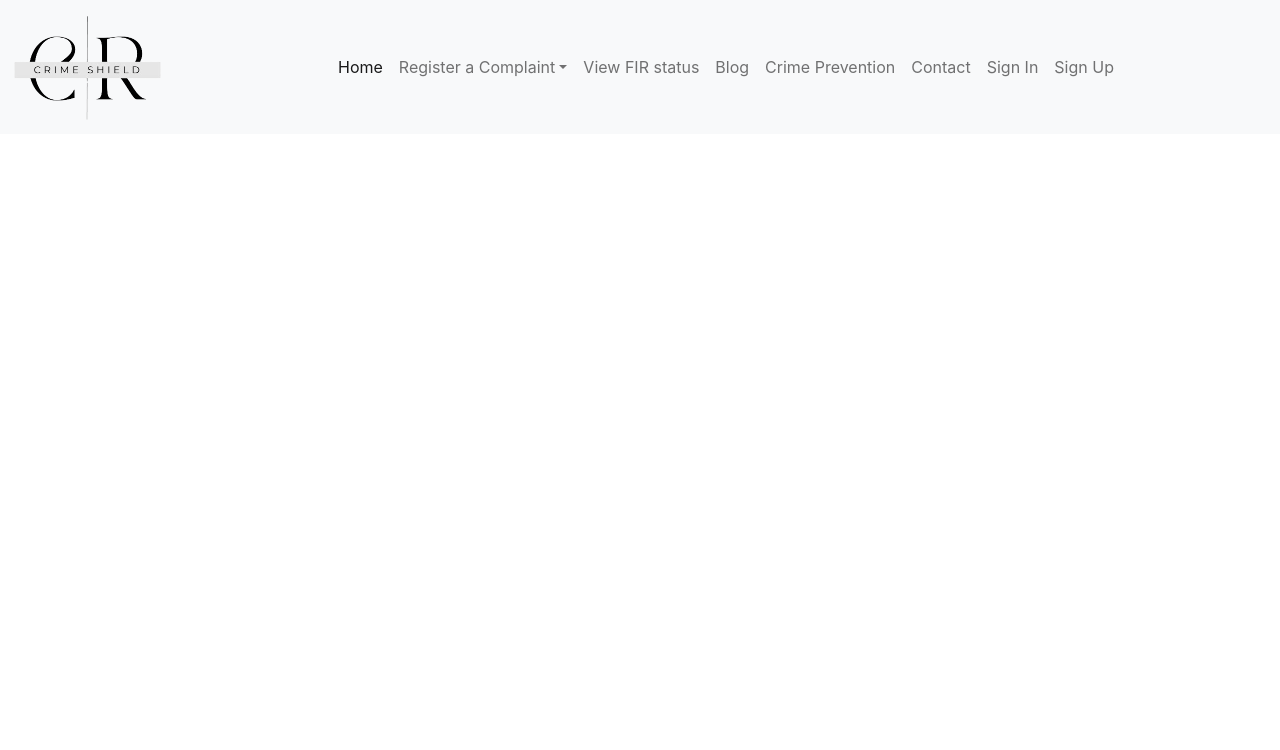
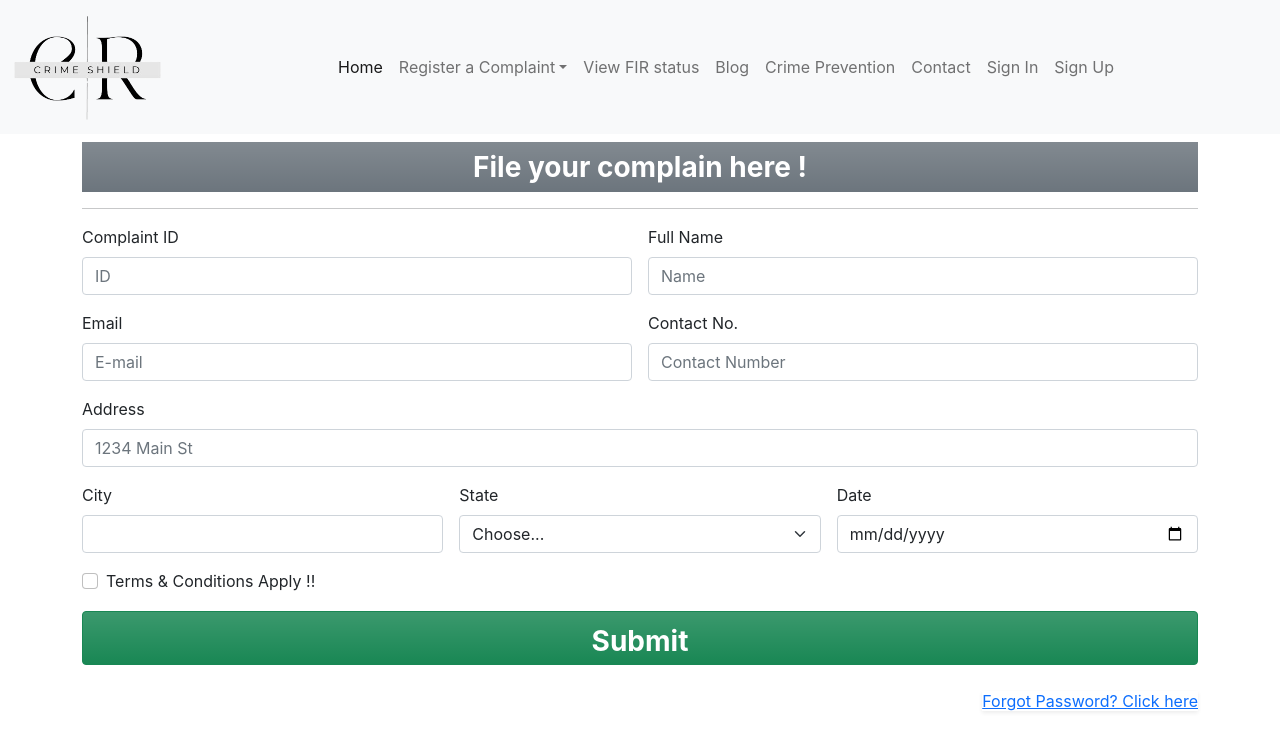
Before and after one commit to pjari14/CrimeShield, a React (Create React App) app: page /Complaint in a window 1280 px wide. Shown: the top 750 px of the page. Built offline with nearby package versions, Linux system fonts and the light colour scheme.

Commit message:
Fifth Commit

```diff
--- a/src/App.js
+++ b/src/App.js
@@ -4,6 +4,8 @@ import Navbar from "./Components/Navbar";
 import Home from "./Pages/Home";
 import Login from "./Pages/Login";
 import Signup from "./Pages/Signup";
+import Complaint from "./Pages/Complaint";
+import Incident from "./Pages/Incident";
 
 function App() {
   return (
@@ -13,6 +15,9 @@ function App() {
         <Route path="/" element={<Home />}></Route>
         <Route path="/login" element={<Login />}></Route>
         <Route path="/signup" element={<Signup />}></Route>
+        <Route path="/Complaint" element={<Complaint />}></Route>
+        <Route path="/Incident" element={<Incident />}></Route>
+
       </Routes>
     </div>
   );
--- a/src/Components/Navbar.js
+++ b/src/Components/Navbar.js
@@ -38,12 +38,12 @@ const Navbar = () => {
               </Link>
               <ul class="dropdown-menu" aria-labelledby="navbarDropdown">
                 <li>
-                  <Link class="dropdown-item" to="/womenCrime">
+                  <Link class="dropdown-item" to="/Complaint">
                     Women/Children related chrime
                   </Link>
                 </li>
                 <li>
-                  <Link class="dropdown-item" to="">
+                  <Link class="dropdown-item" to="/Incident">
                     Financial Fraud
                   </Link>
                 </li>
--- /dev/null
+++ b/src/Pages/Complaint.js
@@ -0,0 +1,75 @@
+import React from "react";
+
+const Complaint = () => {
+    return(
+        <>
+
+    <div class="container mt-1 pt-1">
+
+        <div class="col-12">
+            <div class="bg-secondary opacity-75 bg-gradient p-1 text-center mb-1 text-white fw-bolder fs-3">
+                File your complain here !
+            </div>
+            <hr />
+        </div>
+        <form class="row g-3">
+        <div class="col-md-6">
+                <label for="inputName" class="form-label">Complaint ID</label>
+                <input type="text" class="form-control" id="inputName" placeholder="ID" />
+            </div>
+            <div class="col-md-6">
+                <label for="inputName" class="form-label">Full Name</label>
+                <input type="text" class="form-control" id="inputName" placeholder="Name" />
+            </div>
+
+            <div class="col-md-6">
+                <label for="inputEmail4" class="form-label">Email</label>
+                <input type="email" class="form-control" id="inputEmail4" placeholder="E-mail" />
+            </div>
+            <div class="col-md-6">
+                <label for="inputPassword4" class="form-label">Contact No.</label>
+                <input type="text" class="form-control" id="inputPassword4" placeholder="Contact Number" />
+            </div>
+            <div class="col-12">
+                <label for="inputAddress" class="form-label">Address</label>
+                <input type="text" class="form-control" id="inputAddress" placeholder="1234 Main St" />
+            </div>
+            <div class="col-md-4">
+                <label for="inputCity" class="form-label">City</label>
+                <input type="text" class="form-control" id="inputCity" />
+            </div>
+            <div class="col-md-4">
+                <label for="inputState" class="form-label">State</label>
+                <select id="inputState" class="form-select">
+                    <option selected>Choose...</option>
+                    <option>...</option>
+                    <option>Gujarat</option>
+                    <option>Maharastra</option>
+                    <option>Rajasthan</option>
+                    <option>Punjab</option>
+                    <option>Karnataka</option>
+                </select>
+            </div>
+            <div class="col-md-4">
+                <label for="inputZip" class="form-label">Date</label>
+                <input type="date" class="form-control" id="inputZip" />
+            </div>
+            <div class="col-12">
+                <div class="form-check">
+                    <input class="form-check-input" type="checkbox" id="gridCheck" />
+                    <label class="form-check-label" for="gridCheck">
+                        Terms & Conditions Apply !!
+                    </label>
+                </div>
+            </div>
+            <div class="col-12 text-end">
+                <button type="submit" class="btn btn-success w-100 h-50 bg-gradient p-2 text-center mb-4 text-white fw-bolder fs-3">Submit</button>
+                <a href="#" class="text-primary shadow-sm">Forgot Password? Click here</a>
+            </div>
+        </form>
+    </div>
+
+</>
+);
+};
+export default Complaint;
--- /dev/null
+++ b/src/Pages/Incident.js
@@ -0,0 +1,10 @@
+import React from "react";
+
+const Incident = () => {
+    return(
+        <>
+        <h1>Record Ur Incidents here!</h1>
+        </>
+);
+};
+export default Incident;
```
